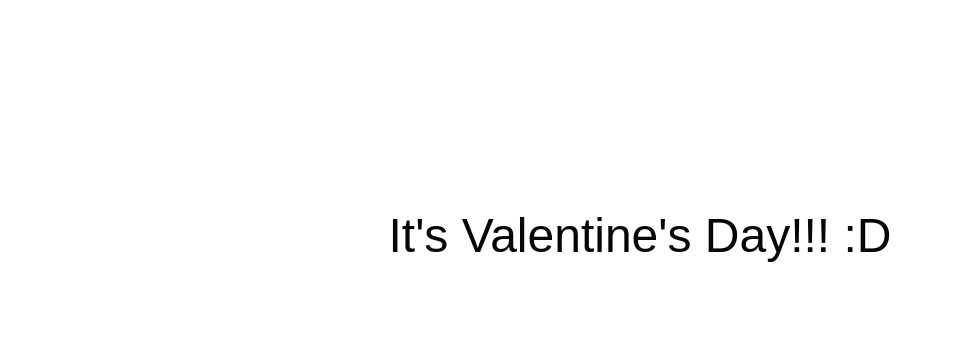
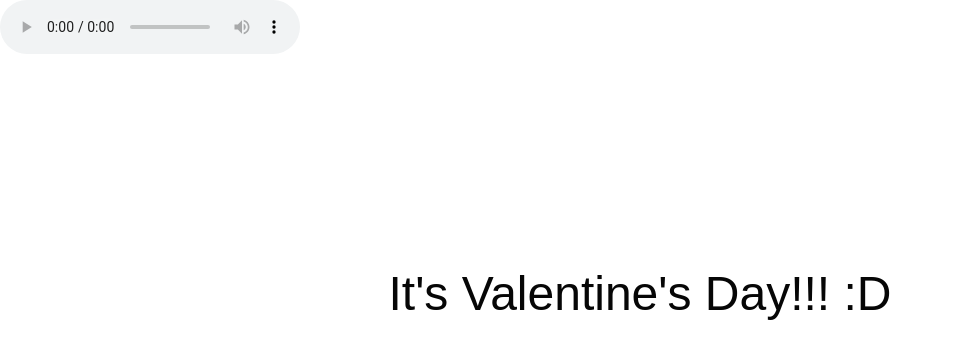
Before and after one commit to jencaza33/Valentines, a website: page index.html in a window 1280 px wide. Shown: the whole page, without its empty margins (0-953 px from the left). Drawn offline with nearby package versions, Linux system fonts and the light colour scheme.

Commit message:
try it again

```diff
--- a/index.html
+++ b/index.html
@@ -14,9 +14,10 @@
 
   <body>
   <!-- HTML Codes by Quackit.com -->
-  <audio src="./music/love.mp3" autoplay="autoplay"  loop="loop" id="MusicPlayer">
+  <audio src="./music/love.mp3" autoplay="autoplay" controls loop="loop" id="MusicPlayer">
   <embed src="./music/love.mp3" autoplay="true" width="450" height="300" name="MusicPlayer" id="MusicPlayer">
   </audio>
+
 
 
 
```
Also changed, not shown: 1 other file.
